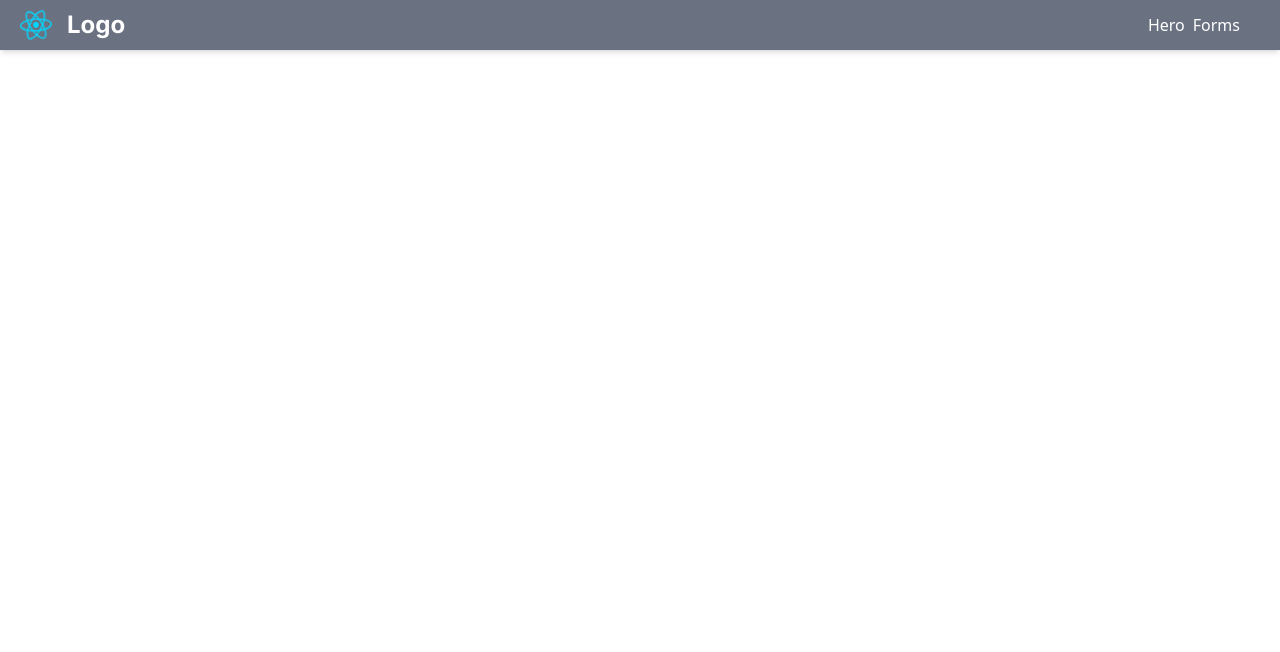
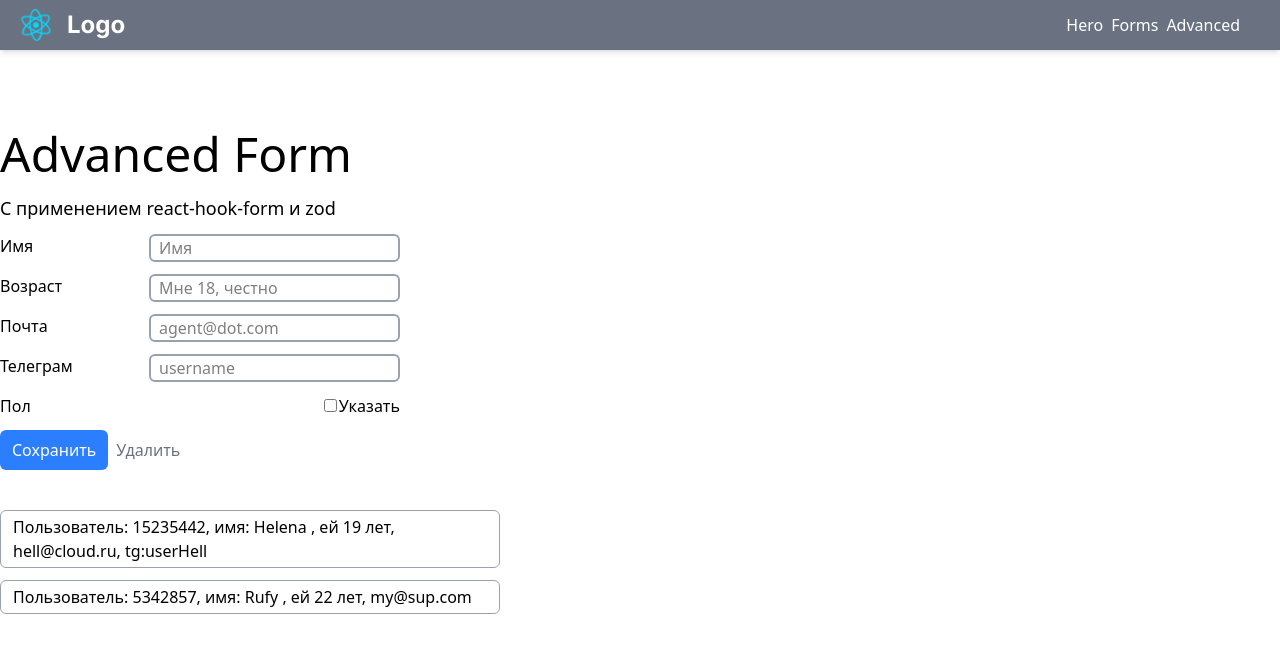
Before and after one commit to lattelix/test-tasks-concept, a React (Vite) app: page /advanced in a window 1280 px wide. Before the commit this address had no page. Shown: the top 652 px of the page. Built offline with nearby package versions, Linux system fonts and the light colour scheme; the HTML template or start-up script is replaced by a standard one.

Commit message:
created Advanced form with React Hook Form

```diff
--- a/package.json
+++ b/package.json
@@ -10,10 +10,13 @@
     "preview": "vite preview"
   },
   "dependencies": {
+    "@hookform/resolvers": "^4.1.3",
     "react": "^19.0.0",
     "react-dom": "^19.0.0",
+    "react-hook-form": "^7.54.2",
     "react-router": "^7.2.0",
-    "react-router-dom": "^7.2.0"
+    "react-router-dom": "^7.2.0",
+    "zod": "^3.24.2"
   },
   "devDependencies": {
     "@eslint/js": "^9.21.0",
--- a/src/App.tsx
+++ b/src/App.tsx
@@ -2,6 +2,7 @@ import { Routes, Route } from "react-router-dom";
 import Header from "./components/Header";
 import Hero from "./pages/Hero";
 import Forms from "./pages/Forms";
+import AdvancedForm from "./pages/AdvancedForm";
 import "./App.css";
 
 export default function App() {
@@ -12,6 +13,7 @@ export default function App() {
         <Routes>
           <Route path="/" element={<Hero />} />
           <Route path="/forms" element={<Forms />} />
+          <Route path="/advanced" element={<AdvancedForm />} />
         </Routes>
       </main>
     </>
--- a/src/components/Header.tsx
+++ b/src/components/Header.tsx
@@ -10,7 +10,10 @@ export default function Header() {
           <Link to="/" className="mr-2">
             Hero
           </Link>
-          <Link to="/forms">Forms</Link>
+          <Link to="/forms" className="mr-2">
+            Forms
+          </Link>
+          <Link to="/advanced">Advanced</Link>
         </span>
       </nav>
     </header>
--- a/src/models/models.ts
+++ b/src/models/models.ts
@@ -7,3 +7,7 @@ export interface IUser {
   gender: "man" | "woman" | undefined;
   specifyGender: boolean;
 }
+
+// export interface FormData {
+//   users: IUser[];
+// }
--- /dev/null
+++ b/src/pages/AdvancedForm.tsx
@@ -0,0 +1,178 @@
+import { useForm } from "react-hook-form";
+import { IUser } from "../models/models";
+import { useState } from "react";
+
+export default function Forms() {
+  const clearForm: IUser = {
+    id: null,
+    name: "",
+    age: undefined,
+    email: "",
+    telegram: "",
+    specifyGender: false,
+    gender: undefined,
+  };
+
+  const { register, handleSubmit, reset, watch } = useForm<IUser>({
+    defaultValues: { ...clearForm },
+  });
+  //   const USTOR_KEY = "uskftp";
+
+  const [users, setUsers] = useState<IUser[]>([
+    {
+      id: "15235442",
+      email: "hell@cloud.ru",
+      age: 19,
+      name: "Helena",
+      gender: "woman",
+      telegram: "userHell",
+      specifyGender: true,
+    },
+    {
+      id: "5342857",
+      email: "my@sup.com",
+      age: 22,
+      name: "Rufy",
+      gender: undefined,
+      telegram: undefined,
+      specifyGender: false,
+    },
+  ]);
+
+  function handleUserDelete(id: string | null) {
+    setUsers(users.filter((u) => u.id !== id));
+    reset({ ...clearForm });
+  }
+
+  function handleUserChange(id: string | null) {
+    const user = users.find((user) => user.id === id);
+    if (user) reset(user);
+  }
+
+  const onSubmit = (data: IUser) => {
+    if (data.id) {
+      setUsers(users.map((u) => (u.id === data.id ? data : u)));
+    } else {
+      setUsers([...users, { ...data, id: (Math.random() * 10e9).toFixed() }]);
+    }
+    reset({ ...clearForm });
+  };
+
+  return (
+    <div className="container mx-auto pt-20">
+      <h3 className="text-5xl mb-4">Advanced Form</h3>
+      <p className="text-lg mb-3">С применением react-hook-form и zod</p>
+
+      <form onSubmit={handleSubmit(onSubmit)}>
+        <div className="flex mb-3 justify-between max-w-[400px]">
+          <label htmlFor="name" className="mr-3">
+            Имя
+          </label>
+          <input
+            {...register("name")}
+            placeholder="Имя"
+            className="py-0.2 px-2 border-2 border-gray-400 rounded-md"
+          />
+        </div>
+        <div className="flex mb-3 justify-between max-w-[400px]">
+          <label htmlFor="age" className="mr-3">
+            Возраст
+          </label>
+          <input
+            {...register("age")}
+            placeholder="Мне 18, честно"
+            type="number"
+            className="py-0.2 px-2 border-2 border-gray-400 rounded-md"
+          />
+        </div>
+        <div className="flex mb-3 justify-between max-w-[400px]">
+          <label htmlFor="email" className="mr-3">
+            Почта
+          </label>
+          <input
+            {...register("email")}
+            placeholder="agent@dot.com"
+            className="py-0.2 px-2 border-2 border-gray-400 rounded-md"
+          />
+        </div>
+        <div className="flex mb-3 justify-between max-w-[400px]">
+          <label htmlFor="telegram" className="mr-3">
+            Телеграм
+          </label>
+          <input
+            {...register("telegram")}
+            placeholder="username"
+            className="py-0.2 px-2 border-2 border-gray-400 rounded-md"
+          />
+        </div>
+
+        <div className="flex mb-3 justify-between max-w-[400px]">
+          <label htmlFor="gender" className="mr-3">
+            Пол
+          </label>
+          <label>
+            <input
+              {...register("specifyGender")}
+              type="checkbox"
+              className="mr-0.5"
+            />
+            Указать
+          </label>
+          {watch("specifyGender") && (
+            <>
+              <label>
+                <input
+                  {...register("gender")}
+                  type="radio"
+                  value="man"
+                  className="mr-0.5"
+                />
+                Муж
+              </label>
+              <label className="ml-3">
+                <input
+                  {...register("gender")}
+                  type="radio"
+                  value="man"
+                  className="mr-1"
+                />
+                Жен
+              </label>
+            </>
+          )}
+        </div>
+
+        <button
+          type="submit"
+          className="bg-blue-500 cursor-pointer text-white rounded-md text-center px-3 py-2 mr-2 hover:bg-blue-400 active:shadow-blue-200 active:shadow-sm transition-all"
+        >
+          Сохранить
+        </button>
+        <button
+          type="button"
+          disabled={watch("id") === null}
+          onClick={() => handleUserDelete(watch("id"))}
+          className="text-red-600 cursor-pointer disabled:text-gray-500 hover:text-red-400"
+        >
+          Удалить
+        </button>
+      </form>
+
+      <ul className="flex flex-col mt-10">
+        {users.map((user) => (
+          <li
+            className="flex w-[500px] border-1 border-gray-400 transition-all cursor-pointer rounded-[6px] py-1 px-3 hover:shadow-gray-400 hover:shadow-md mb-3"
+            onClick={() => handleUserChange(user.id)}
+            key={user.id}
+          >
+            Пользователь: {user.id}, имя: {user.name}{" "}
+            {user?.gender === "man" ? ", ему " : ", ей "}
+            {user.age} лет, {user.email}
+            {user?.telegram && ", tg:" + user.telegram}
+          </li>
+        ))}
+        {users.length === 0 && <p>No items...</p>}
+      </ul>
+    </div>
+  );
+}
--- a/src/pages/Forms.tsx
+++ b/src/pages/Forms.tsx
@@ -63,7 +63,7 @@ export default function Forms() {
     }
 
     if (form.id) {
-      setUsers([...users.filter((u) => u.id !== form.id), { ...form }]);
+      setUsers(users.map((u) => (u.id === form.id ? form : u)));
       setForm(clearForm);
     } else {
       setUsers([
```
Also changed, not shown: 1 other file (tests, documents, lock files or other folders).
